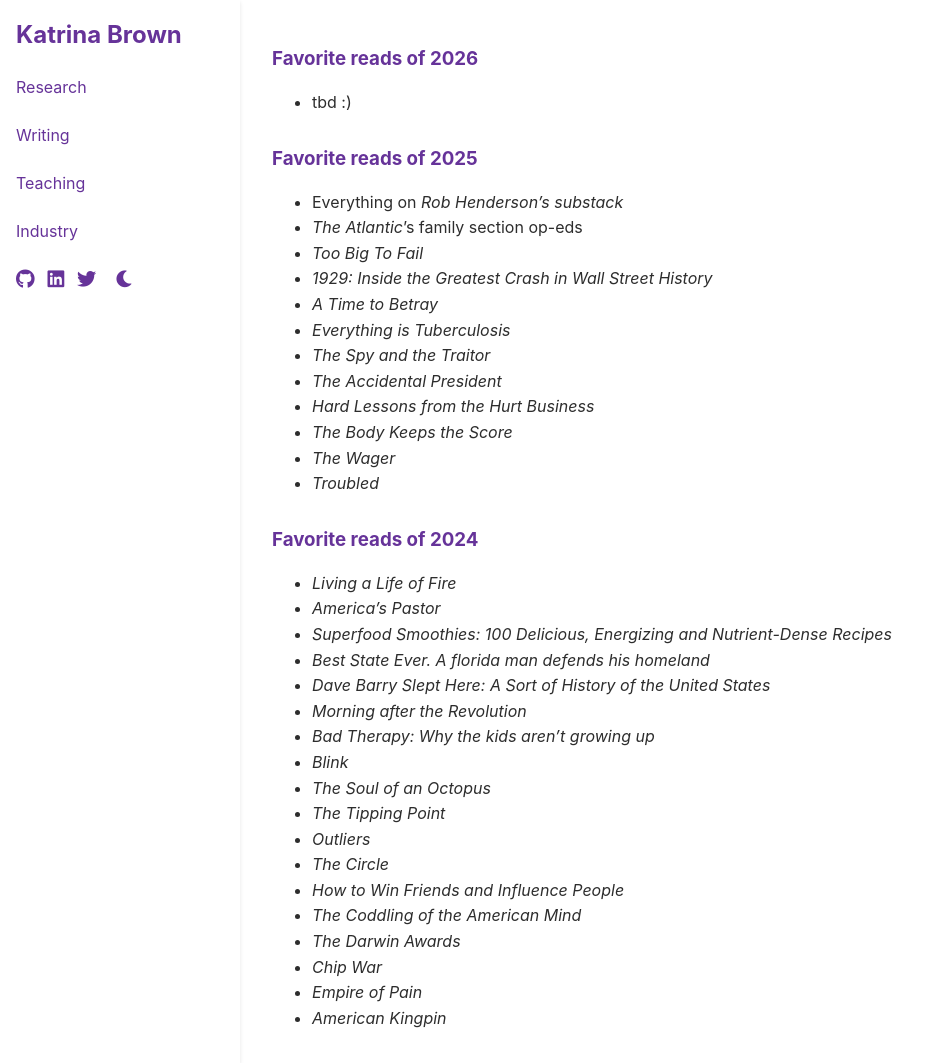
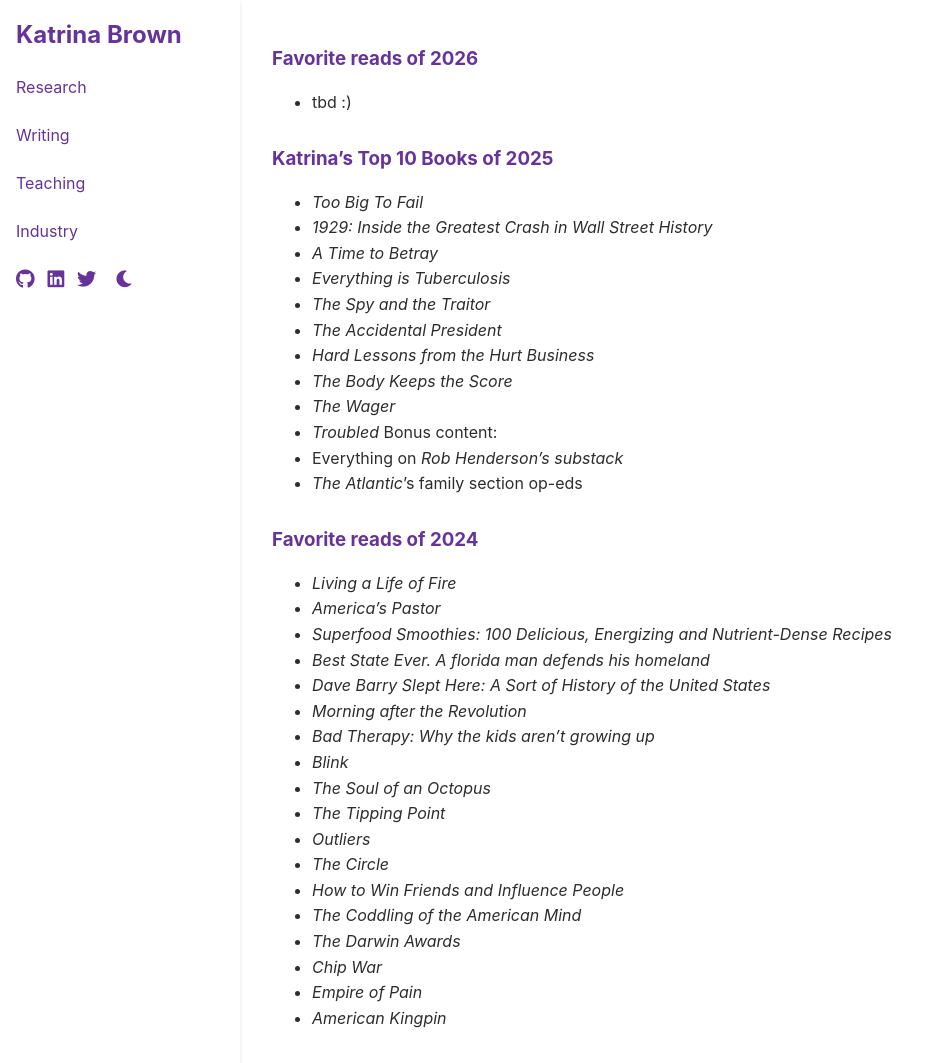
Before and after one commit to brownkat6/katrinarbrown, a Jekyll site: the page built from docs/reading.md, in a window 1280 px wide and 1063 px high. Shown: the whole window, without its empty margins (0-938 px from the left). Built offline with Jekyll 4.4.1, drawn with Linux system fonts in a browser that asks for light colours.

Commit message:
add book

```diff
--- a/docs/reading.md
+++ b/docs/reading.md
@@ -5,9 +5,7 @@ title: Reading
 ### Favorite reads of 2026
 - tbd :)
 
-### Favorite reads of 2025
-- Everything on *Rob Henderson's substack*
-- *The Atlantic*'s family section op-eds
+### Katrina's Top 10 Books of 2025
 - *Too Big To Fail*
 - *1929: Inside the Greatest Crash in Wall Street History*
 - *A Time to Betray*
@@ -18,6 +16,9 @@ title: Reading
 - *The Body Keeps the Score*
 - *The Wager*
 - *Troubled*
+Bonus content:
+- Everything on *Rob Henderson's substack*
+- *The Atlantic*'s family section op-eds
 
 ### Favorite reads of 2024
 - *Living a Life of Fire*
```
